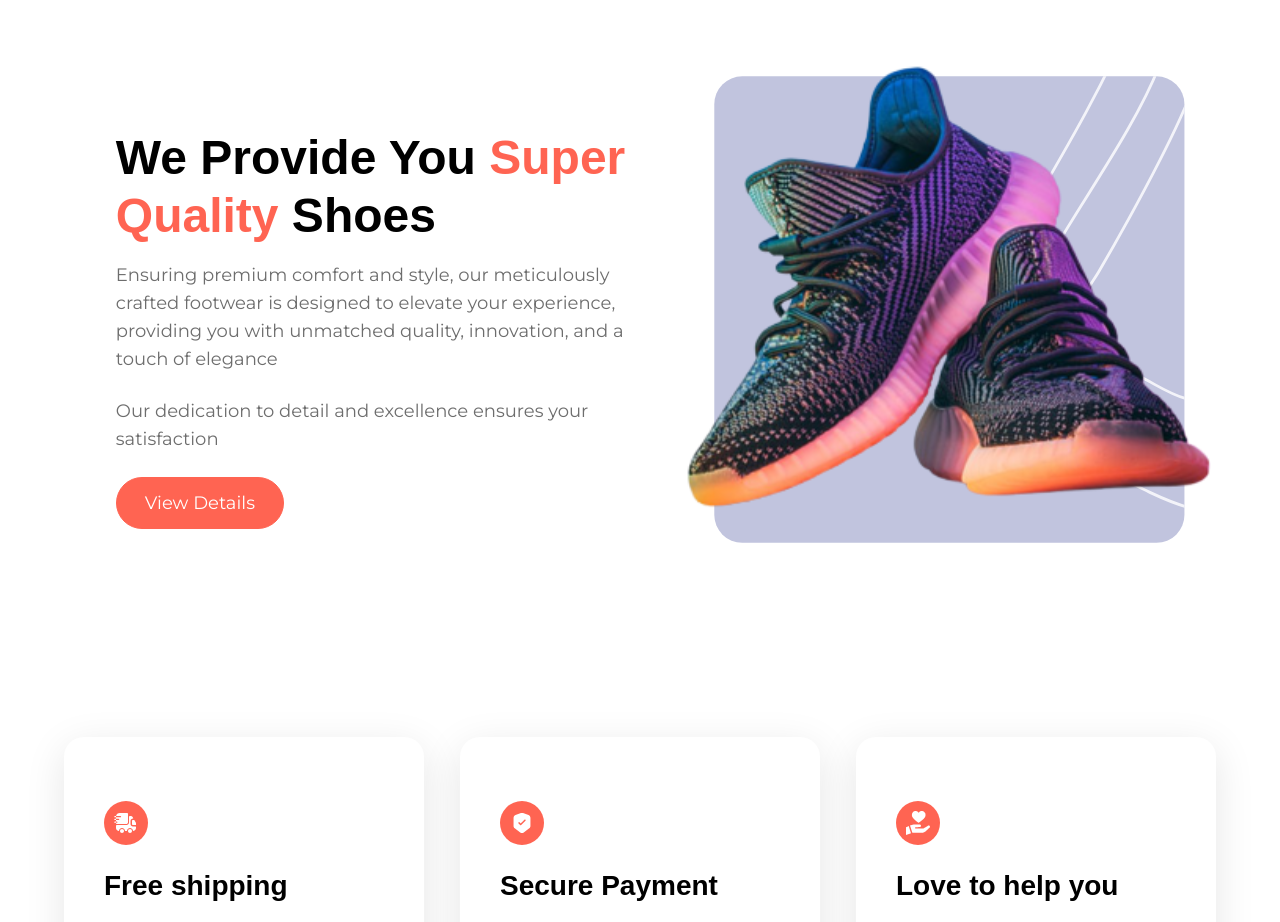
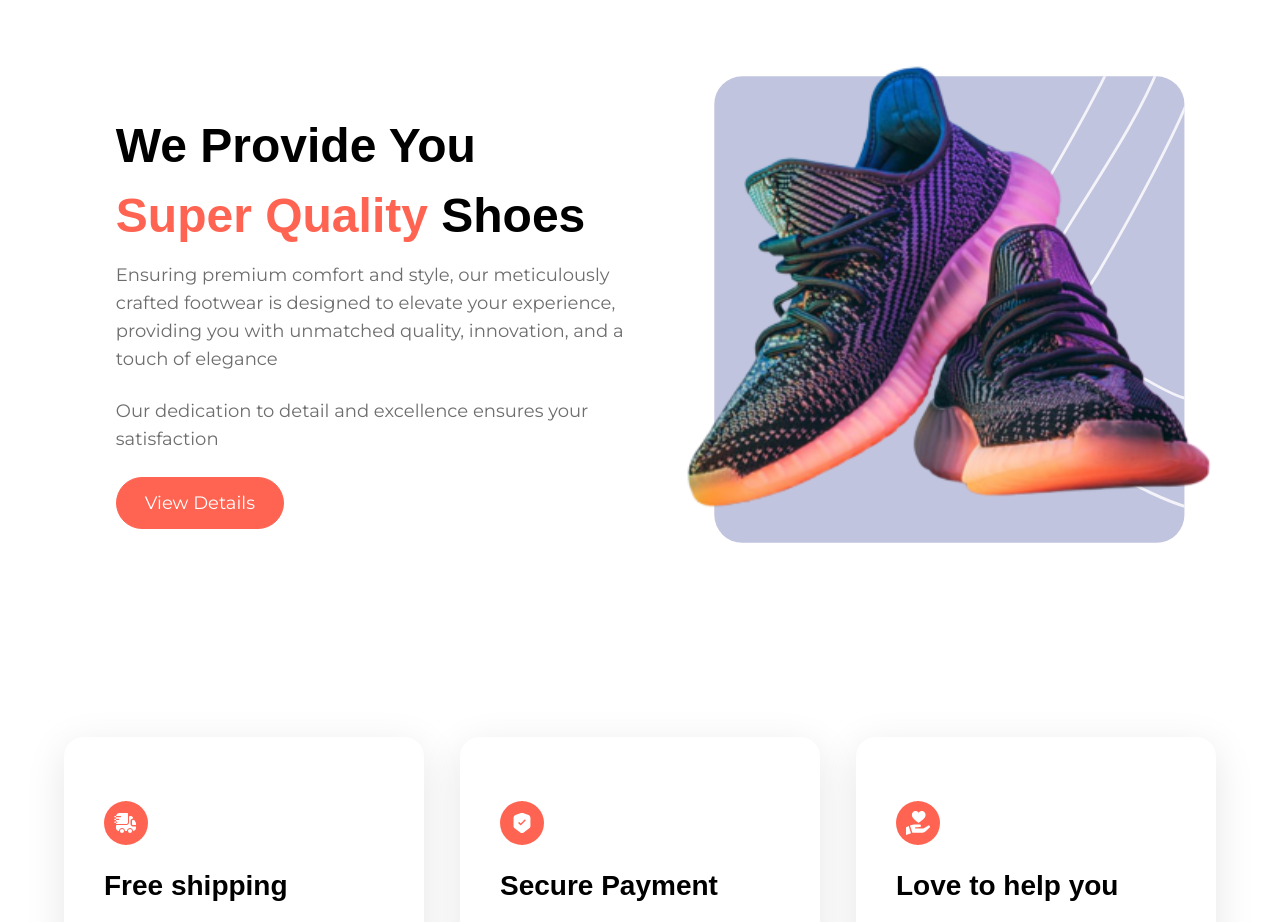
Before and after one commit to eprdelapena/nikeclone, a React (Vite) app: page / in a window 1280 px wide. Shown: the part 1560-2482 px from the top of the page. Built offline with nearby package versions, Linux system fonts and the light colour scheme; a web font is replaced by a local one.

Commit message:
Update SuperQuality.jsx

```diff
--- a/src/components/SuperQuality.jsx
+++ b/src/components/SuperQuality.jsx
@@ -7,8 +7,7 @@ const SuperQuality = () => {
     <section className="flex justify-between items-center max-lg:flex-col gap-10 w-full max-container">
       <div className="lg:pl-[4.5%] flex flex-1 flex-col">
           <h1 className="mt-10 font-palanquin text-4xl capitalize font-bold lg:max-w-lg">
-            We provide you <span className="text-coral-red inline-block mt-3">  Super </span>
-            <span className="text-coral-red inline-block "> Quality </span> Shoes
+            We provide you <span className="text-coral-red inline-block mt-3">  Super Quality </span> Shoes
           </h1>
           <p className="mt-4 lg:max-w-lg info-text">
             Ensuring premium comfort and style, our meticulously crafted footwear is designed to
```
